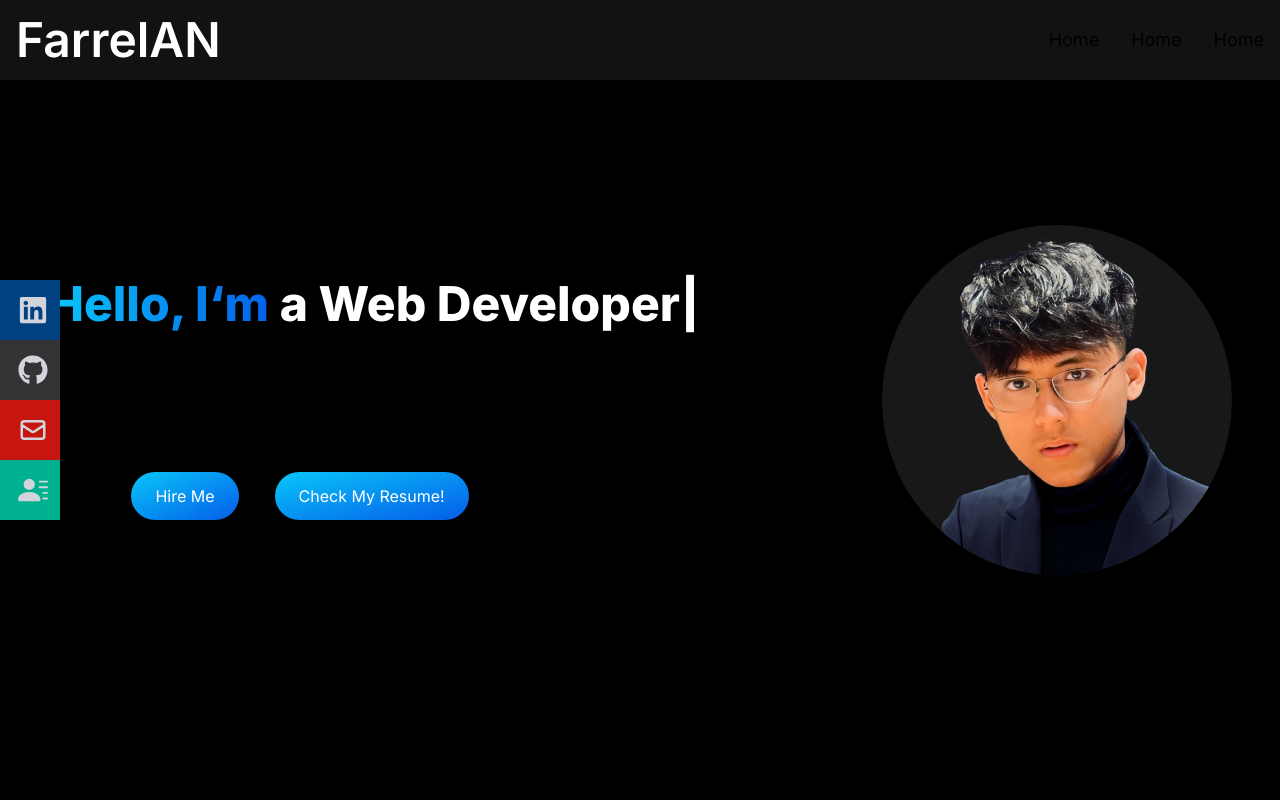
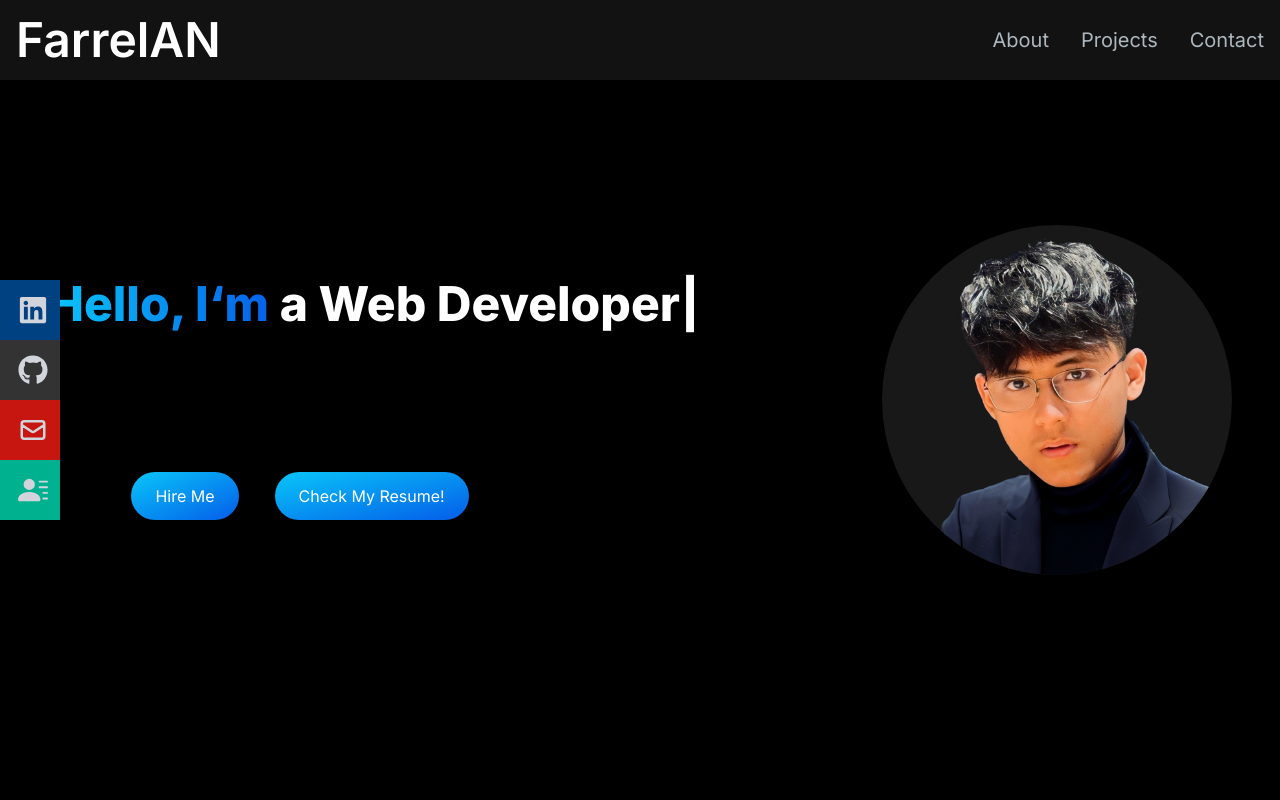
Before and after one commit to FarrelAN/personal-portfolio, a Next.js app: page / in a window 1280 px wide. Shown: the top 800 px of the page. Built offline with nearby package versions, Linux system fonts and the light colour scheme.

Commit message:
major fixes 1.2

```diff
--- a/src/app/components/Navbar.jsx
+++ b/src/app/components/Navbar.jsx
@@ -29,9 +29,7 @@ const Navbar = () => {
     <nav className="fixed top-0 left-0 right-0 z-50 bg-[#121212] bg-opacity-100">
       <div className="flex container lg:py-4 flex-wrap items-center justify-between mx-auto px-4 py-2">
         <Link
-          to="home"
-          smooth={true}
-          duration={500}
+          href={"/"}
           className="text-2xl md:text-5xl text-white font-semibold"
         >
           FarrelAN
@@ -56,10 +54,8 @@ const Navbar = () => {
         <div className="menu hidden md:block md:w-auto" id="navbar">
           <ul className="flex p-4 md:p-0 md:flex-row md:space-x-8 mt-0">
             {navLinks.map((link, index) => (
-              <li className="text-lg">
-                <Link to="home" smooth={true} duration={500}>
-                  Home
-                </Link>
+              <li key={index}>
+                <NavLink href={link.path} title={link.title} />
               </li>
             ))}
           </ul>
```
